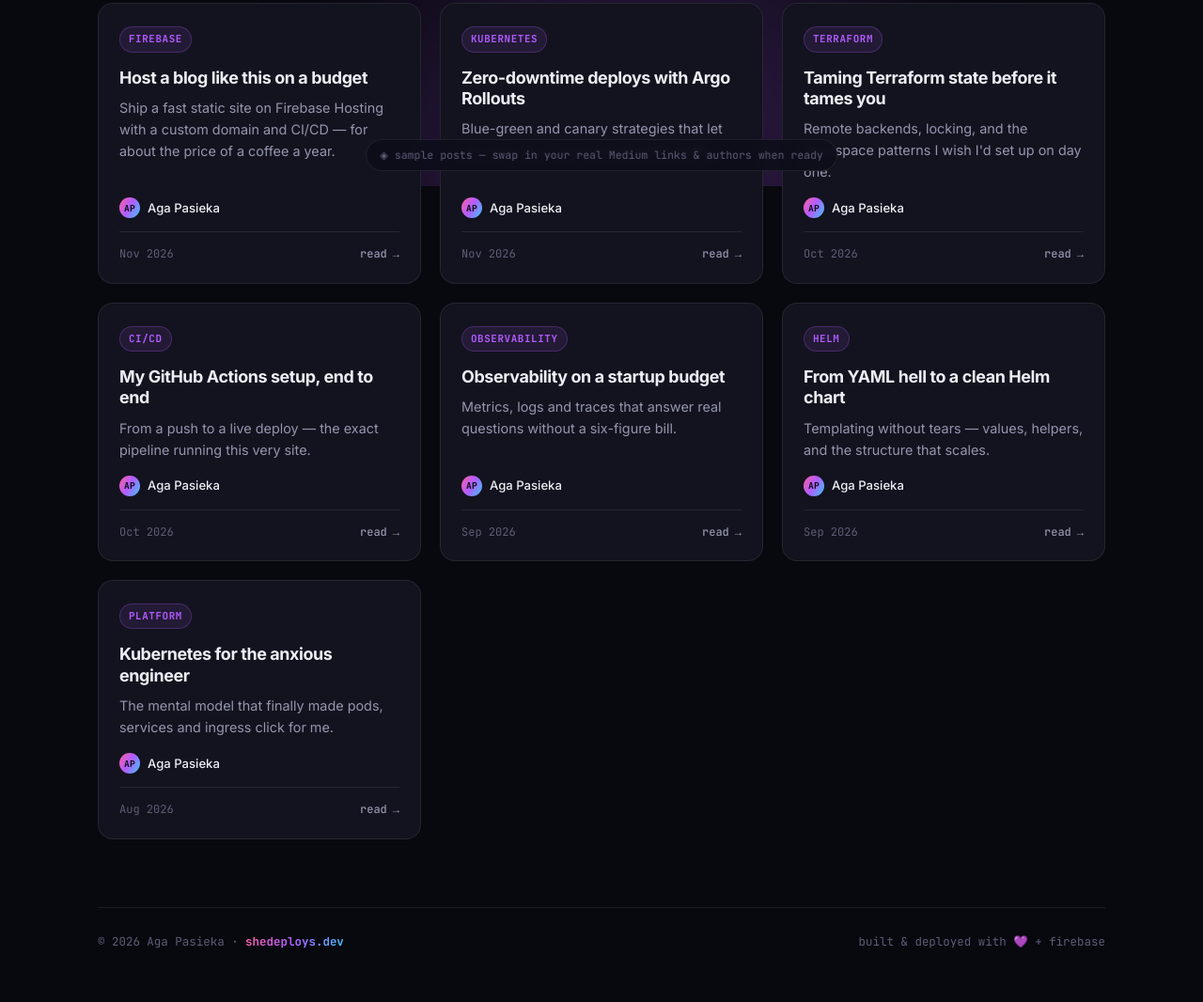
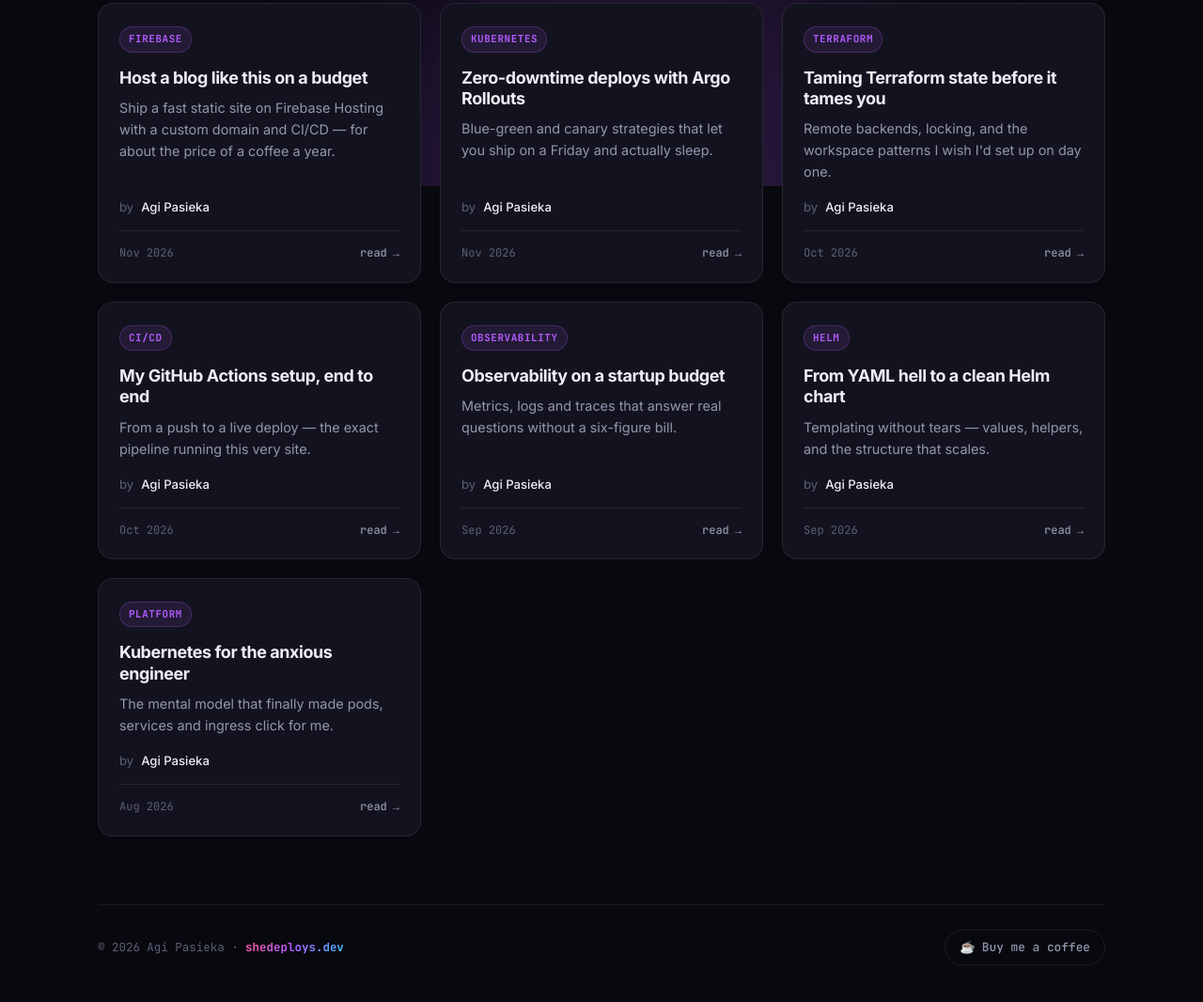
Before and after one commit to agapasieka/shedeploys.dev, a plain HTML site: page public/index.html in a window 1280 px wide. Shown: the part 602-1668 px from the top of the page at 94% size. Drawn offline with Linux system fonts and the light colour scheme.

Commit message:
feat: footer tidy-up and rename to Agi Pasieka
- Remove the sample-posts banner
- Replace footer tagline with a subtle 'Buy me a coffee' button
  (href is '#' for now — PayPal.me link to be added)
- Rename display name to Agi Pasieka (title, footer, all bylines)
- Drop avatar initials from bylines; show 'by Agi Pasieka'
- Tone the coffee button down to an outlined ghost style

Co-Authored-By: Claude Opus 4.8 <noreply@anthropic.com>
Claude-Session: https://claude.ai/code/session_01Cj7WKanxw7UoYCTcVBk7km

```diff
--- a/public/index.html
+++ b/public/index.html
@@ -3,7 +3,7 @@
 <head>
 <meta charset="UTF-8">
 <meta name="viewport" content="width=device-width, initial-scale=1.0">
-<title>shedeploys — Aga Pasieka</title>
+<title>shedeploys — Agi Pasieka</title>
 <link rel="preconnect" href="https://fonts.googleapis.com">
 <link rel="preconnect" href="https://fonts.gstatic.com" crossorigin>
 <link href="https://fonts.googleapis.com/css2?family=Inter:wght@400;500;600;700;800&family=JetBrains+Mono:wght@400;500;700&display=swap" rel="stylesheet">
@@ -132,10 +132,8 @@
   .card p{font-size:.9rem;color:var(--muted);flex:1}
   /* byline */
   .byline{display:flex;align-items:center;gap:8px;margin-top:16px}
-  .byline .av{width:22px;height:22px;border-radius:50%;background:var(--grad);flex:0 0 auto;
-    display:flex;align-items:center;justify-content:center;color:#0a0a12;font-weight:700;
-    font-size:.6rem;font-family:'JetBrains Mono',monospace;letter-spacing:.3px}
   .byline .nm{font-size:.82rem;color:var(--text);font-weight:500}
+  .byline .by{font-size:.82rem;color:var(--faint)}
   .card .meta{display:flex;align-items:center;justify-content:space-between;margin-top:14px;
     padding-top:14px;border-top:1px solid var(--border);
     font-family:'JetBrains Mono',monospace;font-size:.75rem;color:var(--faint)}
@@ -143,13 +141,14 @@
   .arrow{transition:transform .25s,color .25s}
 
   /* footer */
-  footer{margin:72px 0 48px;padding-top:26px;border-top:1px solid var(--border);
-    display:flex;align-items:center;justify-content:space-between;flex-wrap:wrap;gap:12px;
+  footer{margin:72px 0 48px;padding-top:26px;border-top:1px solid var(--border)}
+  .foot-meta{display:flex;align-items:center;justify-content:space-between;gap:16px;flex-wrap:wrap;
     font-family:'JetBrains Mono',monospace;font-size:.78rem;color:var(--faint)}
-  footer .grad-txt{background:var(--grad);-webkit-background-clip:text;background-clip:text;-webkit-text-fill-color:transparent;font-weight:700}
-  .sample-note{position:fixed;bottom:16px;left:50%;transform:translateX(-50%);z-index:5;
-    font-family:'JetBrains Mono',monospace;font-size:.72rem;color:var(--faint);
-    background:rgba(14,14,26,.9);border:1px solid var(--border);padding:7px 14px;border-radius:999px;backdrop-filter:blur(6px)}
+  .foot-meta .grad-txt{background:var(--grad);-webkit-background-clip:text;background-clip:text;-webkit-text-fill-color:transparent;font-weight:700}
+  .coffee{display:inline-flex;align-items:center;gap:7px;font-family:'JetBrains Mono',monospace;
+    font-size:.8rem;font-weight:500;color:var(--muted);text-decoration:none;background:transparent;
+    border:1px solid var(--border);padding:8px 15px;border-radius:999px;transition:all .2s}
+  .coffee:hover{color:var(--text);border-color:var(--border-glow);box-shadow:0 8px 24px -14px var(--a2)}
 </style>
 </head>
 <body>
@@ -191,61 +190,62 @@
         <span class="chip">Firebase</span>
         <h3>Host a blog like this on a budget</h3>
         <p>Ship a fast static site on Firebase Hosting with a custom domain and CI/CD — for about the price of a coffee a year.</p>
-        <div class="byline"><span class="av">AP</span><span class="nm">Aga Pasieka</span></div>
+        <div class="byline"><span class="by">by</span> <span class="nm">Agi Pasieka</span></div>
         <div class="meta"><span>Nov 2026</span><span class="read">read <span class="arrow">→</span></span></div>
       </a>
       <a class="card" href="#">
         <span class="chip">Kubernetes</span>
         <h3>Zero-downtime deploys with Argo Rollouts</h3>
         <p>Blue-green and canary strategies that let you ship on a Friday and actually sleep.</p>
-        <div class="byline"><span class="av">AP</span><span class="nm">Aga Pasieka</span></div>
+        <div class="byline"><span class="by">by</span> <span class="nm">Agi Pasieka</span></div>
         <div class="meta"><span>Nov 2026</span><span class="read">read <span class="arrow">→</span></span></div>
       </a>
       <a class="card" href="#">
         <span class="chip">Terraform</span>
         <h3>Taming Terraform state before it tames you</h3>
         <p>Remote backends, locking, and the workspace patterns I wish I'd set up on day one.</p>
-        <div class="byline"><span class="av">AP</span><span class="nm">Aga Pasieka</span></div>
+        <div class="byline"><span class="by">by</span> <span class="nm">Agi Pasieka</span></div>
         <div class="meta"><span>Oct 2026</span><span class="read">read <span class="arrow">→</span></span></div>
       </a>
       <a class="card" href="#">
         <span class="chip">CI/CD</span>
         <h3>My GitHub Actions setup, end to end</h3>
         <p>From a push to a live deploy — the exact pipeline running this very site.</p>
-        <div class="byline"><span class="av">AP</span><span class="nm">Aga Pasieka</span></div>
+        <div class="byline"><span class="by">by</span> <span class="nm">Agi Pasieka</span></div>
         <div class="meta"><span>Oct 2026</span><span class="read">read <span class="arrow">→</span></span></div>
       </a>
       <a class="card" href="#">
         <span class="chip">Observability</span>
         <h3>Observability on a startup budget</h3>
         <p>Metrics, logs and traces that answer real questions without a six-figure bill.</p>
-        <div class="byline"><span class="av">AP</span><span class="nm">Aga Pasieka</span></div>
+        <div class="byline"><span class="by">by</span> <span class="nm">Agi Pasieka</span></div>
         <div class="meta"><span>Sep 2026</span><span class="read">read <span class="arrow">→</span></span></div>
       </a>
       <a class="card" href="#">
         <span class="chip">Helm</span>
         <h3>From YAML hell to a clean Helm chart</h3>
         <p>Templating without tears — values, helpers, and the structure that scales.</p>
-        <div class="byline"><span class="av">AP</span><span class="nm">Aga Pasieka</span></div>
+        <div class="byline"><span class="by">by</span> <span class="nm">Agi Pasieka</span></div>
         <div class="meta"><span>Sep 2026</span><span class="read">read <span class="arrow">→</span></span></div>
       </a>
       <a class="card" href="#">
         <span class="chip">Platform</span>
         <h3>Kubernetes for the anxious engineer</h3>
         <p>The mental model that finally made pods, services and ingress click for me.</p>
-        <div class="byline"><span class="av">AP</span><span class="nm">Aga Pasieka</span></div>
+        <div class="byline"><span class="by">by</span> <span class="nm">Agi Pasieka</span></div>
         <div class="meta"><span>Aug 2026</span><span class="read">read <span class="arrow">→</span></span></div>
       </a>
     </div>
   </section>
 
   <footer>
-    <div>© 2026 Aga Pasieka · <span class="grad-txt">shedeploys.dev</span></div>
-    <div>built &amp; deployed with 💜 + firebase</div>
+    <div class="foot-meta">
+      <div>© 2026 Agi Pasieka · <span class="grad-txt">shedeploys.dev</span></div>
+      <!-- TODO: replace "#" with your PayPal.me link -->
+      <a class="coffee" href="#" rel="noopener">☕ Buy me a coffee</a>
+    </div>
   </footer>
 </div>
-
-<div class="sample-note">◈ sample posts — swap in your real Medium links &amp; authors when ready</div>
 
 <script>
   (function(){
```
